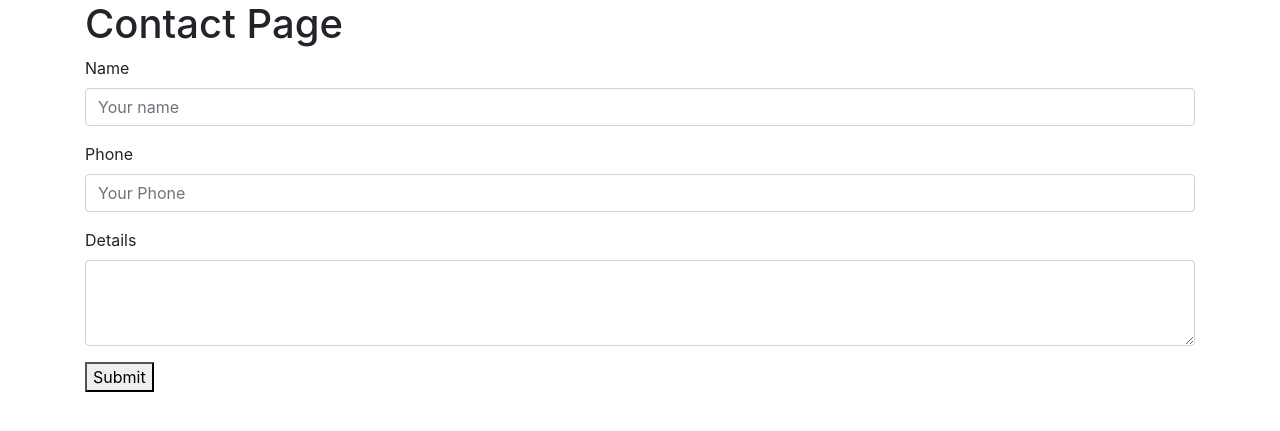
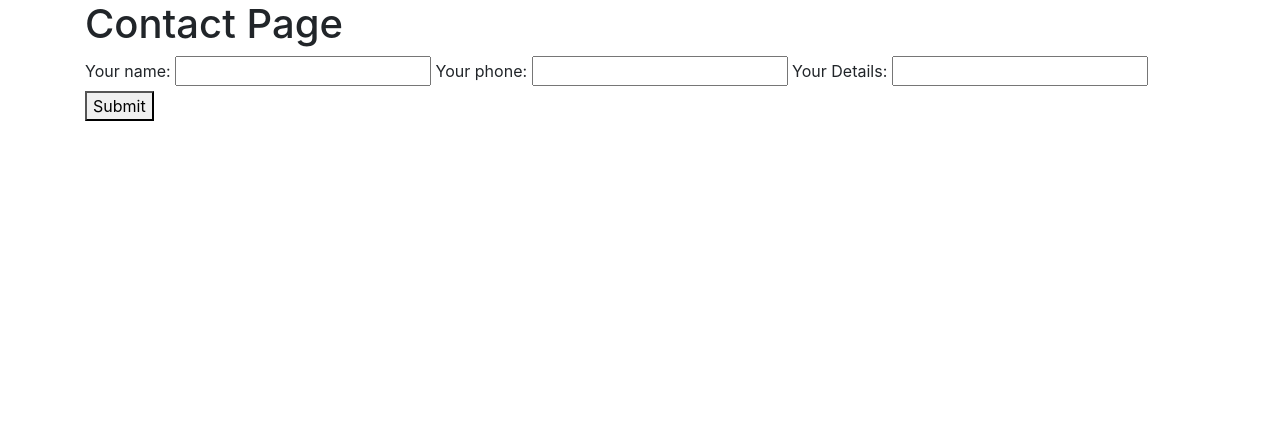
Before and after one commit to hridoyshil/Python-DJango-Project, a Django app: template firstproject/templates/contact.html in a window 1280 px wide. Shown: the part 56-487 px from the top of the page. Run offline with Django 4.2, Linux system fonts and the light colour scheme; the template is opened without the code that fills it: values that come from a table or form of the project are taken from there, others are empty.

Commit message:
Django Forms
https://www.youtube.com/watch?v=gIF110ydTUk&list=PL4NIq30KvXLDf3a3DQXZyGv_BNYRYTXJS

```diff
--- a/firstproject/firstproject/urls.py
+++ b/firstproject/firstproject/urls.py
@@ -1,9 +1,9 @@
 from django.contrib import admin
-from django.urls import path
-from .views import home, contact
+from django.urls import path, include
+from .views import home
 
 urlpatterns = [
     path("admin/", admin.site.urls),
     path("home/", home, name="home"),
-    path("contact/", contact, name="contact"),
+    path("tuition_App/", include("tuition_App.urls")),
 ]
--- a/firstproject/templates/contact.html
+++ b/firstproject/templates/contact.html
@@ -8,7 +8,12 @@
     <h1>Contact Page</h1>
     <form method="post">
         {% csrf_token %}
-        <div class="form-group">
+
+        {{form}}
+
+
+
+        <!-- <div class="form-group">
             <label for="exampleFormControlInput1">Name</label>
             <input type="text" class="form-control" id="exampleFormControlInput1" placeholder="Your name" name="name">
         </div>
@@ -20,7 +25,7 @@
         <div class="form-group">
             <label for="exampleFormControlTextarea1">Details</label>
             <textarea class="form-control" id="exampleFormControlTextarea1" rows="3" name="content"></textarea>
-        </div>
+        </div> -->
         <button type="submit">Submit</button>
     </form>
 </div>
--- /dev/null
+++ b/firstproject/tuition_App/forms.py
@@ -0,0 +1,7 @@
+from django import forms
+
+
+class ContactForm(forms.Form):
+    name = forms.CharField(max_length=100, label="Your name")
+    phone = forms.CharField(max_length=100, label="Your phone")
+    content = forms.CharField(max_length=100, label="Your Details")
--- /dev/null
+++ b/firstproject/tuition_App/urls.py
@@ -0,0 +1,6 @@
+from django.urls import path
+from .views import contact
+
+urlpatterns = [
+    path("contact/", contact, name="contact"),
+]
```
Also changed, not shown: firstproject/firstproject/views.py (+11 -10 lines), firstproject/tuition_App/views.py (+18 -0 lines), firstproject/db.sqlite3.
